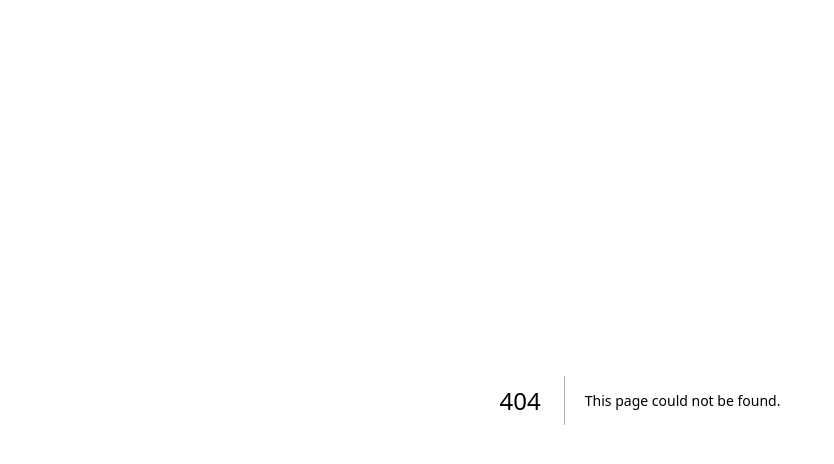
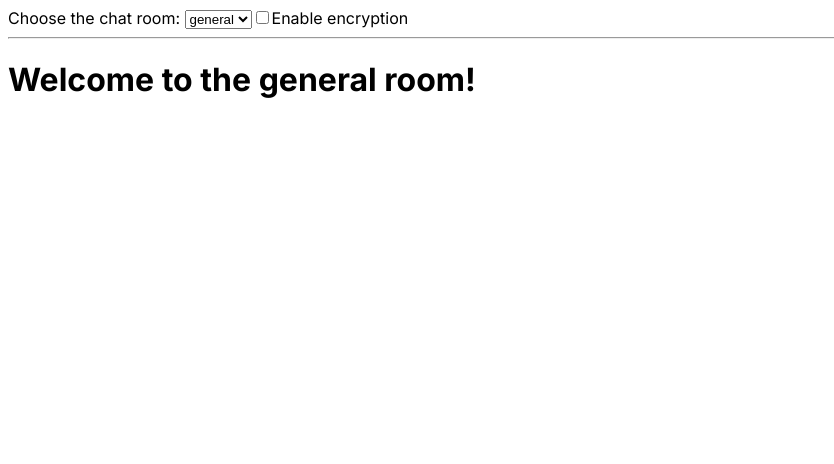
Before and after one commit to JoaoPedroCe/concepts, a Next.js app: page /useEffectExercises/Exercise4 in a window 1280 px wide. Before the commit this address had no page. Shown: the top 464 px of the page, without its empty margins (0-834 px from the left). Built offline with nearby package versions, Linux system fonts and the light colour scheme.

Commit message:
feat - add exercise 4

```diff
--- /dev/null
+++ b/src/app/useEffectExercises/Exercise4/ChatRoom.tsx
@@ -0,0 +1,18 @@
+import { useState, useEffect } from "react";
+
+export default function ChatRoom({
+  roomId,
+  createConnection,
+}: {
+  roomId: string;
+  createConnection: any;
+}) {
+  useEffect(() => {
+    const connection = createConnection(roomId);
+    connection.connect();
+    return () => connection.disconnect();
+    // eslint-disable-next-line react-hooks/exhaustive-deps
+  }, [roomId]);
+
+  return <h1>Welcome to the {roomId} room!</h1>;
+}
--- /dev/null
+++ b/src/app/useEffectExercises/Exercise4/Encrypt.tsx
@@ -0,0 +1,23 @@
+export function createEncryptedConnection(roomId: string) {
+  // A real implementation would actually connect to the server
+  return {
+    connect() {
+      console.log('✅ 🔐 Connecting to "' + roomId + "... (encrypted)");
+    },
+    disconnect() {
+      console.log('❌ 🔐 Disconnected from "' + roomId + '" room (encrypted)');
+    },
+  };
+}
+
+export function createUnencryptedConnection(roomId: string) {
+  // A real implementation would actually connect to the server
+  return {
+    connect() {
+      console.log('✅ Connecting to "' + roomId + "... (unencrypted)");
+    },
+    disconnect() {
+      console.log('❌ Disconnected from "' + roomId + '" room (unencrypted)');
+    },
+  };
+}
--- /dev/null
+++ b/src/app/useEffectExercises/Exercise4/page.tsx
@@ -0,0 +1,39 @@
+"use client";
+import { useState } from "react";
+import ChatRoom from "./ChatRoom";
+import {
+  createEncryptedConnection,
+  createUnencryptedConnection,
+} from "./Encrypt";
+
+export default function App() {
+  const [roomId, setRoomId] = useState("general");
+  const [isEncrypted, setIsEncrypted] = useState(false);
+  return (
+    <>
+      <label>
+        Choose the chat room:{" "}
+        <select value={roomId} onChange={(e) => setRoomId(e.target.value)}>
+          <option value="general">general</option>
+          <option value="travel">travel</option>
+          <option value="music">music</option>
+        </select>
+      </label>
+      <label>
+        <input
+          type="checkbox"
+          checked={isEncrypted}
+          onChange={(e) => setIsEncrypted(e.target.checked)}
+        />
+        Enable encryption
+      </label>
+      <hr />
+      <ChatRoom
+        roomId={roomId}
+        createConnection={
+          isEncrypted ? createEncryptedConnection : createUnencryptedConnection
+        }
+      />
+    </>
+  );
+}
```
Also changed, not shown: src/app/useEffectExercises/page.tsx (+7 -0 lines).
